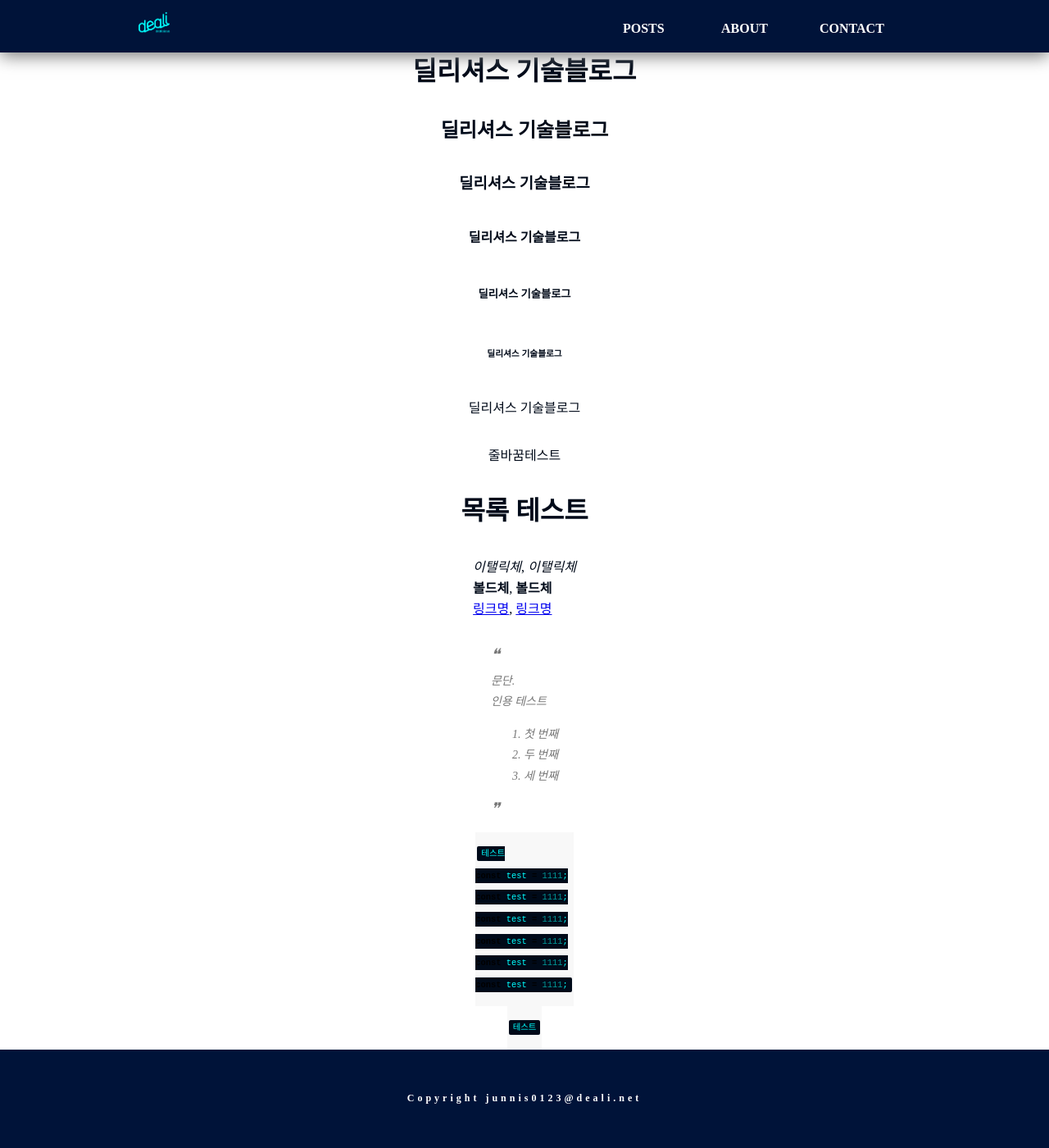
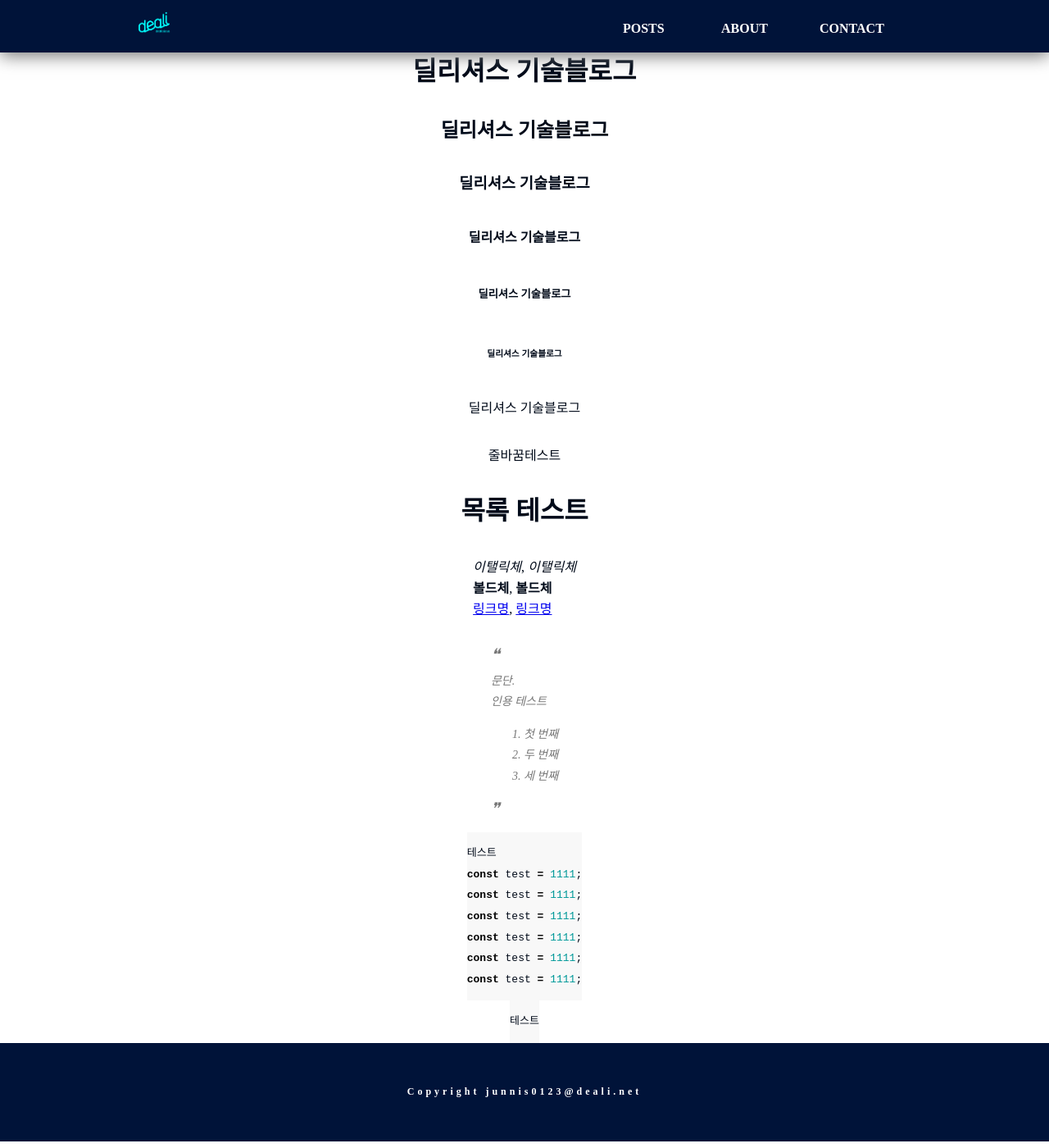
Before and after one commit to dealicious-inc/dealicious-inc.github.io, a Jekyll site: the page built from about.md, in a window 1280 px wide and 1400 px high, scrolled down 255 px. Shown: the whole window at 82% size. Built offline with Jekyll 4.4.1, drawn with Linux system fonts in a browser that asks for light colours.

Commit message:
코드하이라이터 변경

```diff
--- a/_sass/main.scss
+++ b/_sass/main.scss
@@ -4,14 +4,6 @@ body {
   margin: 0;
   color: white;
   line-height: 1.6em;
-  code {
-    color: #00FFFF;
-    background-color: #000A19;
-    border-radius: 2px;
-    font-size: 0.8em;
-    margin: 0 2px;
-    padding: 3px 5px;
-  }
   blockquote{
     font-style: italic;
     font-size: 14px;
@@ -40,6 +32,14 @@ body {
       max-width: 100%;
       text-align: center;
       margin: 0 !important;
+    }
+    >code {
+      color: #00FFFF;
+      background-color: #000A19;
+      border-radius: 2px;
+      font-size: 0.8em;
+      margin: 0 2px;
+      padding: 3px 5px;
     }
   }
   table {
```
